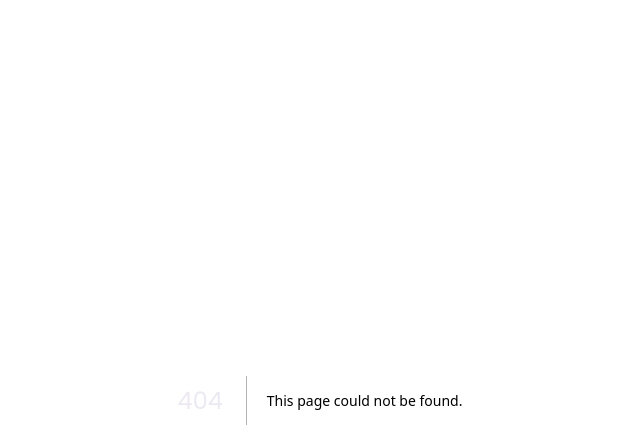
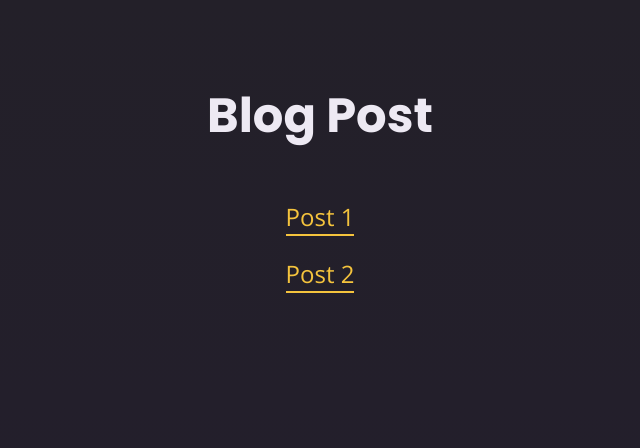
Before and after one commit to shinoby85/react-udemy, a Next.js app: page /blog in a window 1280 px wide. Before the commit this address had no page. Shown: the top 448 px of the page, without its empty margins (320-960 px from the left). Built offline with nearby package versions, Linux system fonts and the light colour scheme.

Commit message:
routes for nextjs

```diff
--- /dev/null
+++ b/app/blog/page.js
@@ -0,0 +1,11 @@
+import Link from "next/link";
+
+export default function BlogPage() {
+  return (
+    <main>
+      <h1>Blog Post</h1>
+      <p><Link href="/blog/post-1">Post 1</Link></p>
+      <p><Link href="/blog/post-2">Post 2</Link></p>
+    </main>
+  );
+}
--- a/app/page.js
+++ b/app/page.js
@@ -8,6 +8,7 @@
       <Header/>
       <p>🔥 Let&apos;s get started! 🔥</p>
       <p><Link href="/about">About Us</Link></p>
+      <p><Link href="/blog">Blog</Link></p>
     </main>
   );
 }
```
Also changed, not shown: app/blog/[slug]/page.js (added, +8 -0 lines).
